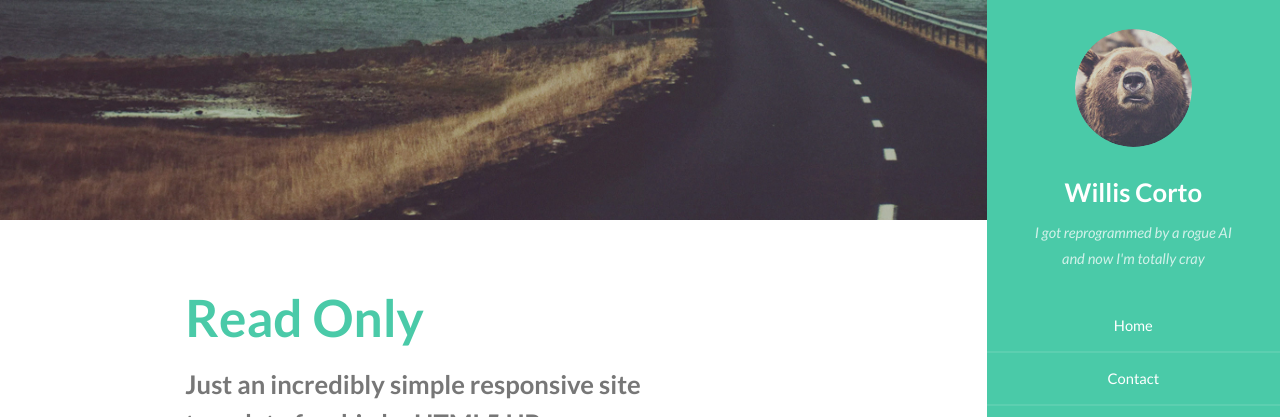
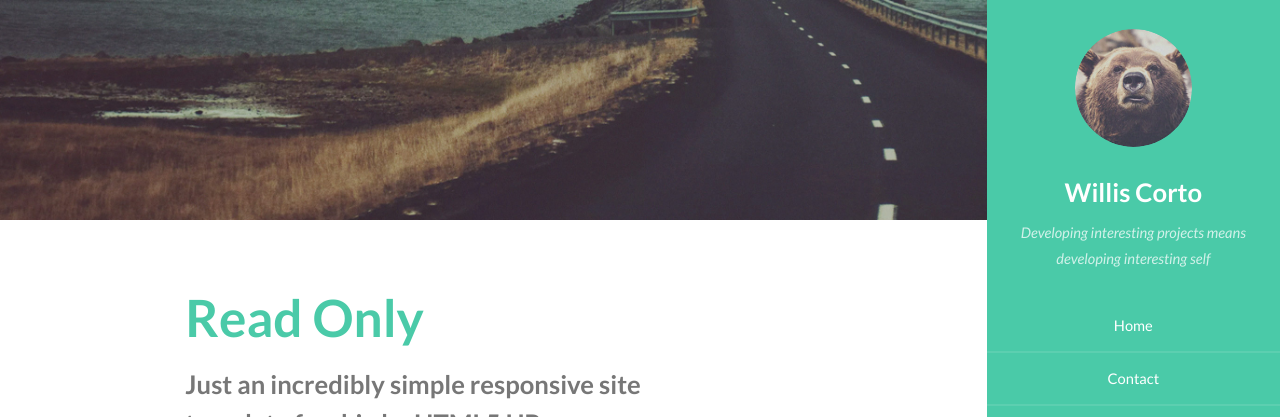
Before and after one commit to JuliusGaralevicius/JuliusGaralevicius.github.io, a Jekyll site: the page built from index.html, in a window 1280 px wide. Shown: the top 417 px of the page. Built offline with Jekyll 4.4.1, drawn with Linux system fonts in a browser that asks for light colours.

Commit message:
test
test

```diff
--- a/_includes/header.html
+++ b/_includes/header.html
@@ -3,8 +3,8 @@
         <header>
             <span class="image avatar"><img src="{{ site.baseurl }}/images/avatar.jpg" alt="" /></span>
             <h1 id="logo"><a href="{{ site.baseurl }}/">Willis Corto</a></h1>
-            <p>I got reprogrammed by a rogue AI<br />
-            and now I'm totally cray</p>
+            <p> Developing interesting projects means developing interesting self <br />
+            </p>
         </header>
         <nav id="nav">
             <ul>
```
